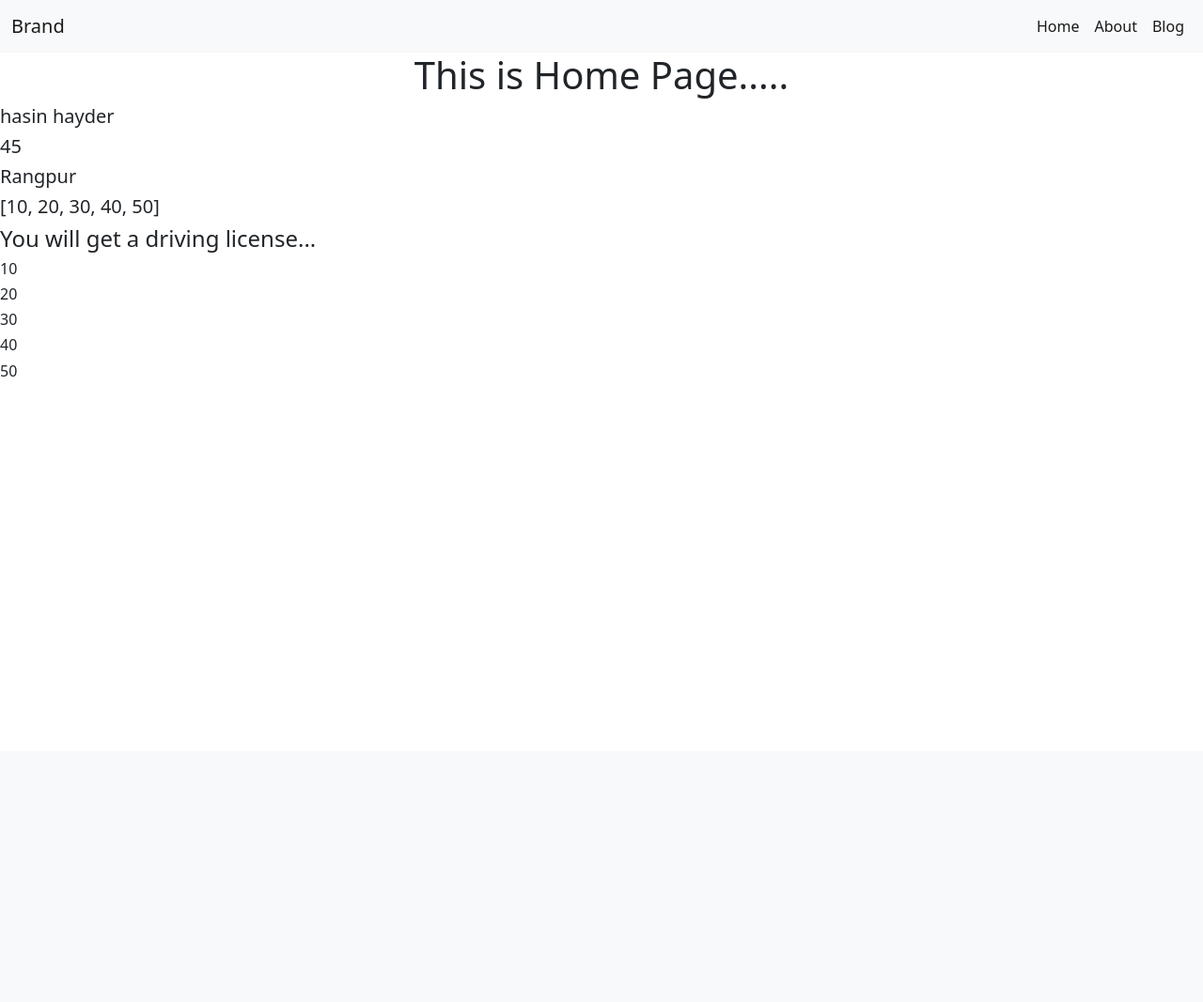
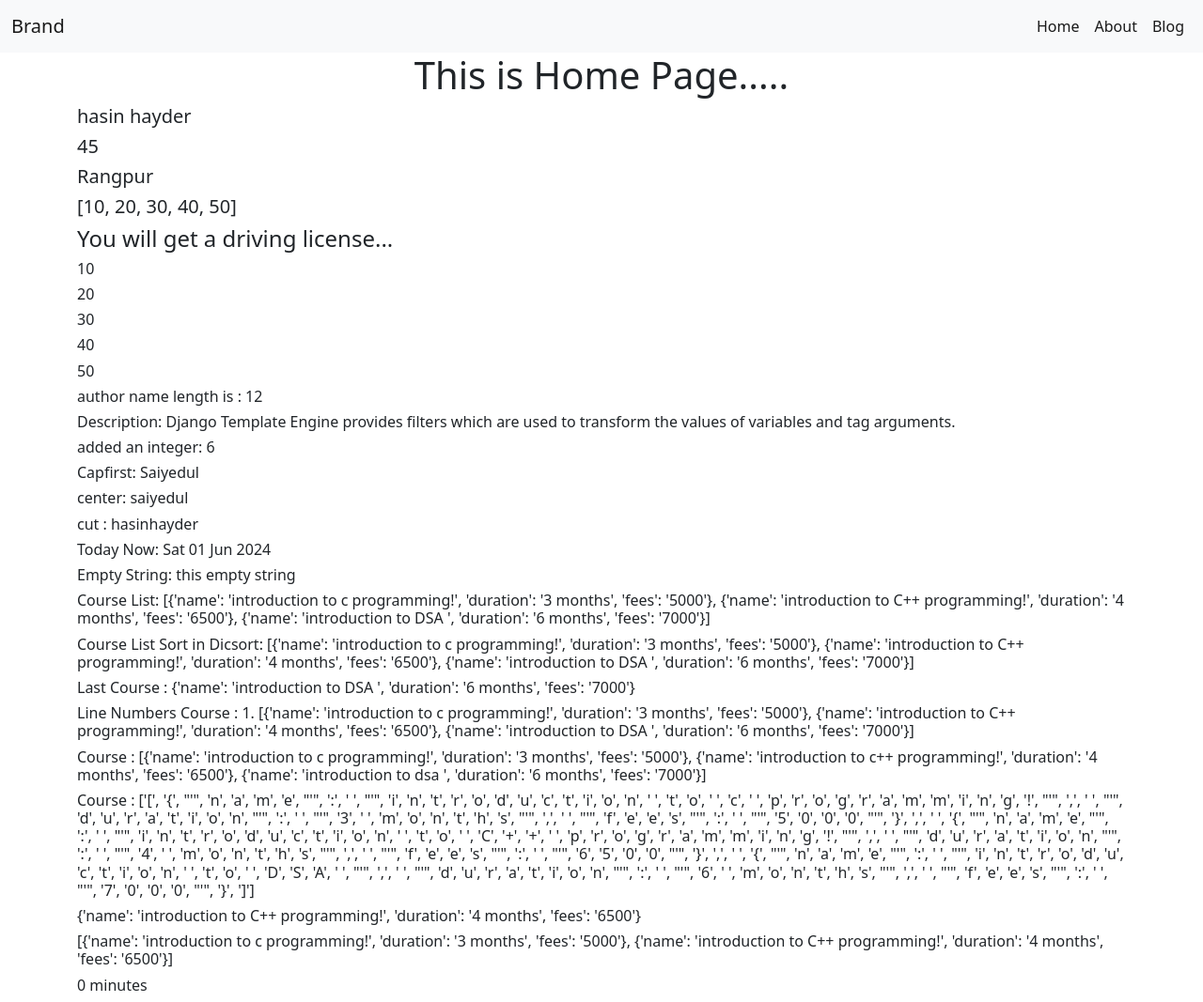
Before and after one commit to SaiyedulMorsalin/SDT-All, a Django app: page /first_app/ in a window 1280 px wide. Shown: the whole page at 94% size. Before the commit the page ends 401 px from the top, so only its background shows below. Run offline with Django 5.2, Linux system fonts and the light colour scheme.

Commit message:
aded M10.5

```diff
--- a/M10.5/test_project/first_app/templates/index.html
+++ b/M10.5/test_project/first_app/templates/index.html
@@ -30,6 +30,7 @@
         </nav>
     </header>
     <main>
+        <div class="container">
             <h1 class="text-center">This is Home Page.....</h1>
             <h5>{{author}}</h5>
             <h5>{{age}}</h5>
@@ -44,8 +45,30 @@
 
             {%for i in lst%}
             <h6>{{i}}</h6>
-        {%endfor%}
+            {% endfor %}
+            <!-- Django Template Filters -->
+            <!--  variable_name | filter_name  -->
+            <!-- GeeksforGeeks Django Templates Apply -->
+            <h6> author name length is : {{ author | length }}</h6>
+            <h6>Description: {{description}}</h6>
+            <h6>added an integer: {{4 | add:'2'}}</h6>
+            <h6>Capfirst: {{"saiyedul" | capfirst }}</h6>
+            <h6>center: {{"saiyedul" | center:"15"}}</h6>
+            <h6>cut : {{author | cut:" "}}</h6>
+            <h6>Today Now: {{birthday| date:"D d M Y"}}</h6>
+            <h6>Empty String: {{empty | default:"this empty string"}}</h6>
+            <h6> Course List: {{courses}}</h6>
+            <h6>Course List Sort in Dicsort: {{courses | dictsort:"fees"}}</h6>
+            <h6>Last Course : {{courses | last}}</h6>
+            <h6>Line Numbers Course : {{courses | linenumbers}}</h6>
+            <h6> Course : {{courses | lower}}</h6>
+            <h6> Course : {{courses | make_list}}</h6>
+            <h6>{{ courses | random }}</h6>
+            <h6>{{ courses | slice:":2" }}</h6>
+            <h6>{{ birth | timesince:comment_date }}</h6>
 
+
+        </div>
     </main>
     <footer>
 
--- a/M10.5/test_project/first_app/views.py
+++ b/M10.5/test_project/first_app/views.py
@@ -1,6 +1,10 @@
 from django.shortcuts import render
-
+import datetime
 # Create your views here.
 def home_page(request):
-    d ={'author':'hasin hayder','age':45,'address':'Rangpur','lst':[10,20,30,40,50]}
+    d ={'author':'hasin hayder','age':45,'address':'Rangpur','lst':[10,20,30,40,50],'description':'Django Template Engine provides filters which are used to transform the values of variables and tag arguments.','birthday':datetime.datetime.now(),'empty':"",'courses':[
+        {'name':"introduction to c programming!",'duration':'3 months','fees':"5000"},
+        {'name':"introduction to C++ programming!",'duration':'4 months','fees':"6500"},
+        {'name':"introduction to DSA ",'duration':'6 months','fees':"7000"}
+    ],'birth':datetime.date(2024,6,1),'comment_date': datetime.date(2024, 6, 1)}
     return render(request,'index.html', context=d)
--- a/M10.5/test_project/test_project/urls.py
+++ b/M10.5/test_project/test_project/urls.py
@@ -16,8 +16,10 @@ Including another URLconf
 """
 from django.contrib import admin
 from django.urls import path,include
-
+from . import views
 urlpatterns = [
     path('admin/', admin.site.urls),
     path('first_app/',include('first_app.urls')),
+    path("",views.home_page),
+
 ]
--- a/M10.5/test_project/test_project/views.py
+++ b/M10.5/test_project/test_project/views.py
@@ -0,0 +1,4 @@
+from django.http import HttpResponse
+
+def home_page(request):
+    return HttpResponse("Plase Go App Homepage -->>http://127.0.0.1:8000/first_app/")
```
Lines whose indentation alone changed are shown as unchanged.
